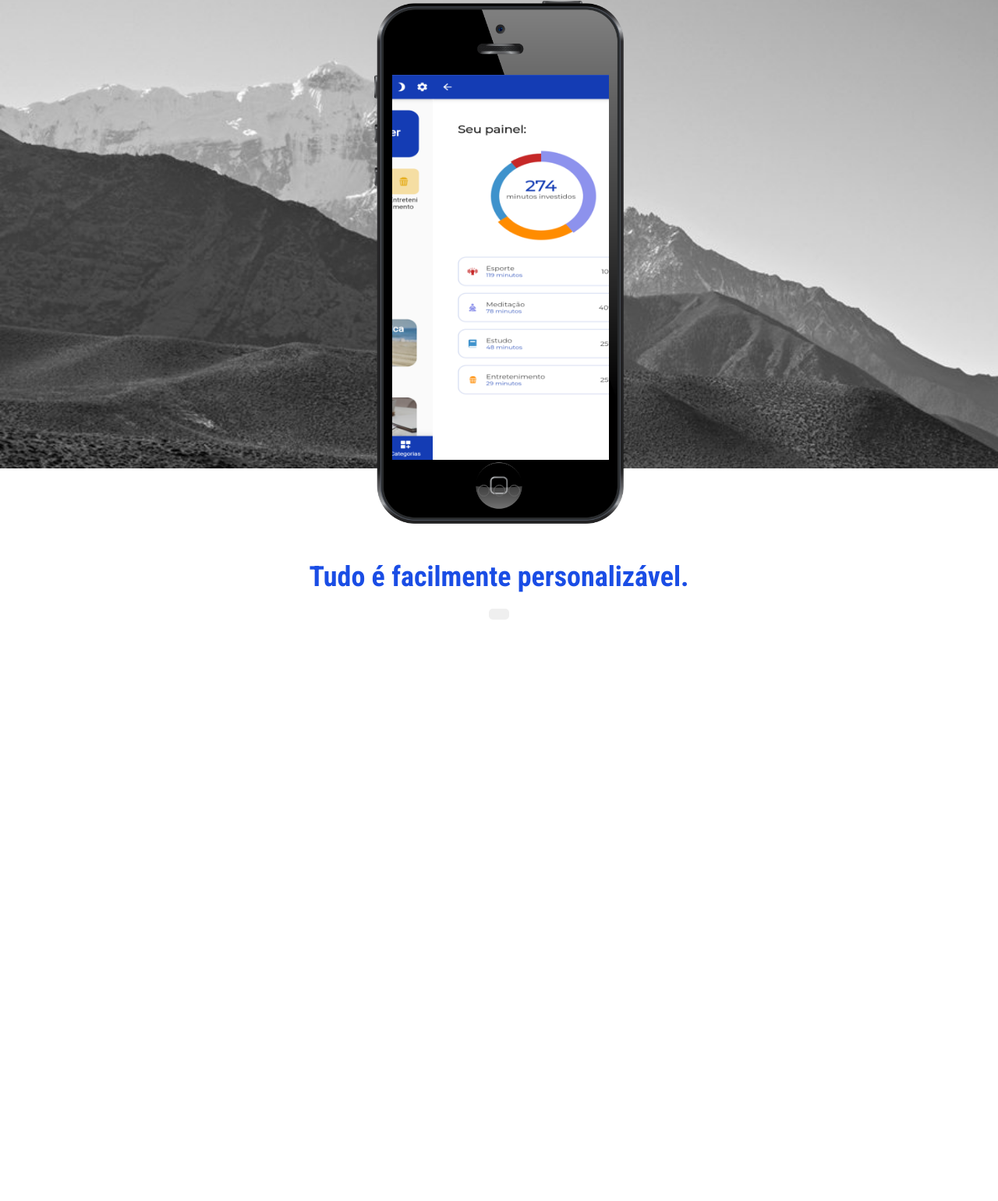
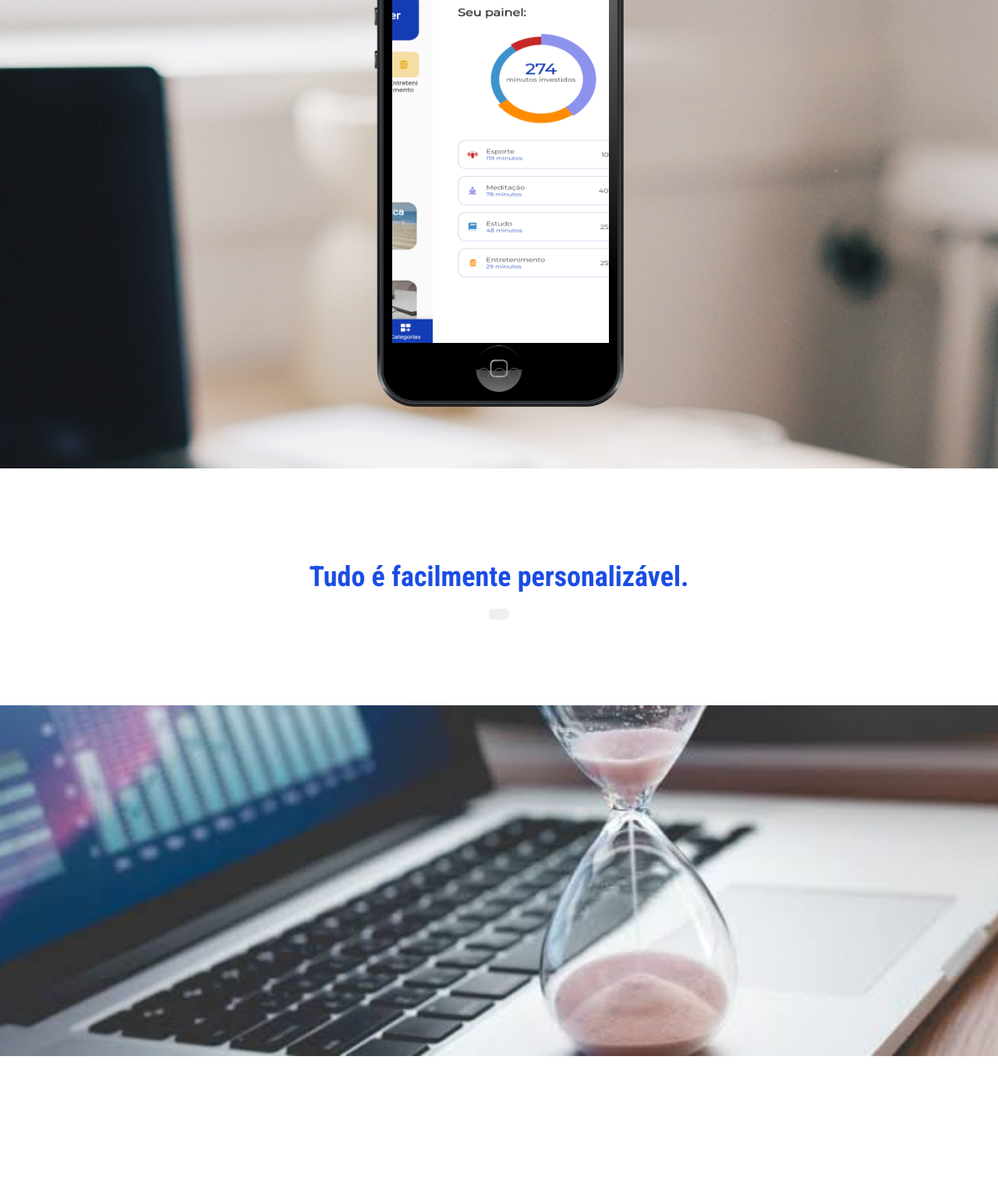
Before and after one commit to DenisGabriel017/Site-task-me, a plain HTML site: page index.html in a window 1280 px wide. Shown: the part 359-1900 px from the top of the page at 78% size. Drawn offline with Linux system fonts and the light colour scheme; files whose address does not match are found by name.

Commit message:
Não resolvido

```diff
--- a/css/style.css
+++ b/css/style.css
@@ -150,11 +150,12 @@ nav.navbar.fixed-to-top{
 /*-----------------------------------------------------------------------------------*/
 
 header{
-	padding: 150px 0px 0px 0px;
+	padding: 0px 0px 0px 0px;
 	height: 960px;
-	background: url('../img/nepal.jpg');
+	width: 100%;
+	background: url('../img/computador.jpeg');
 	background-color: white!important;
-	background-size: cover;
+	background-size: 100%;
 	background-repeat: no-repeat;
 	color: white;
 }
@@ -234,13 +235,15 @@ header .carousel-indicators li {
 /*-----------------------------------------------------------------------------------*/
 
 .payoff{
-	overflow: hidden;
+
 	padding: 230px 0px 150px 0px;
 	min-height: 600px;
-	background: url('../img/fotoparafundodoprojeto.png');
+	background: url('../img/foto-do-topo.jpg');
 	background-position: center top;
-	background-repeat: repeat-x;
 	color: white;
+	background-size: cover;
+	background-repeat: no-repeat;
+
 }
 
 .payoff h1{
--- a/index.html
+++ b/index.html
@@ -104,13 +104,9 @@
 	  <!-- PAYOFF
 	      ================================================== -->
 	  <section class="payoff">
-		<div class="container">
-			  <div class="row">
-				  <div class="col-md-12">
-					  <h1></h1>
-				  </div>
-			  </div>
-		  </div>
+		<div>
+
+		</div>
 	  </section>
 
 
```
Also changed, not shown: img/aplicativos-para-organizar-estudo-1.webp (added), img/computador.jpg (added), img/favicon.ico, img/foto-do-topo.jpg (added).
